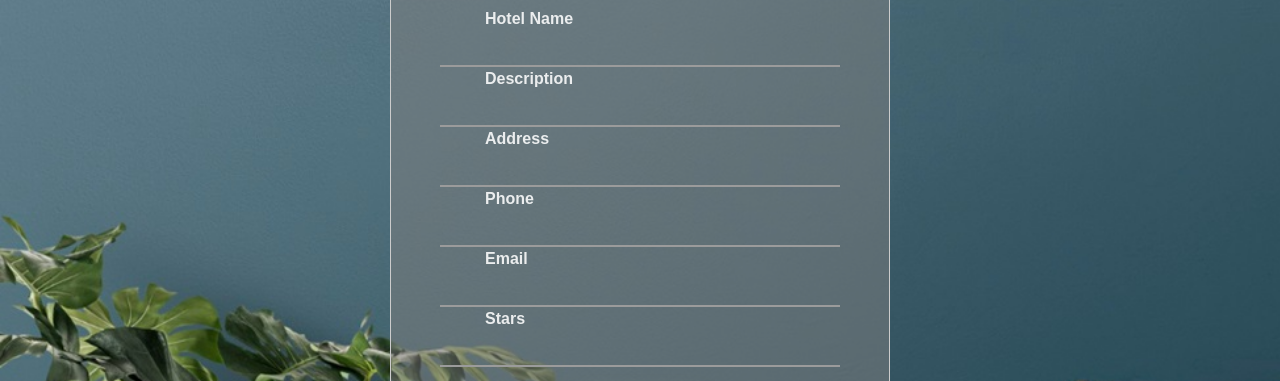
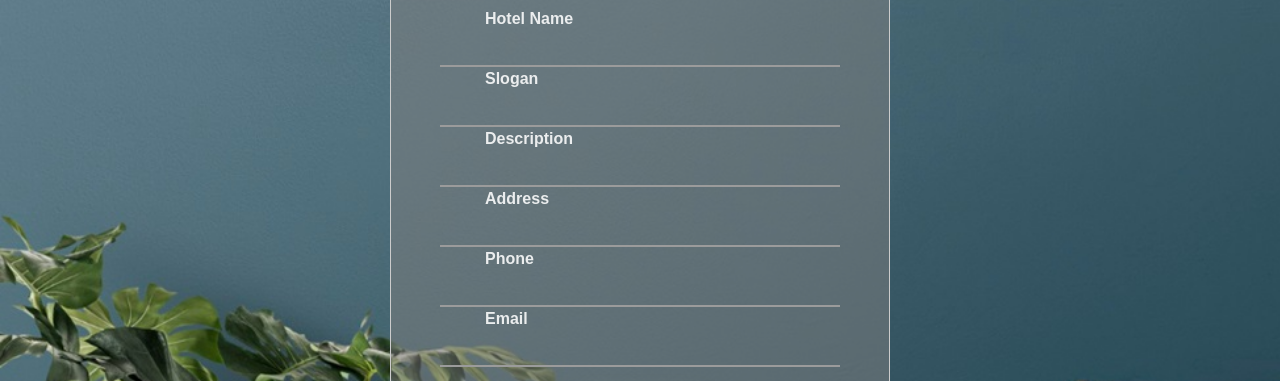
Before and after one commit to jboteo-2019465/Gauvago-FrontEnd, a React (Vite) app: page /register-hotel in a window 1280 px wide. Shown: the part 230-611 px from the top of the page. Built offline with nearby package versions, Linux system fonts and the light colour scheme; no server answers; a web font is replaced by a local one.

Commit message:
arreglo request hotel

```diff
--- a/src/components/Hotel/RegisterHotel.jsx
+++ b/src/components/Hotel/RegisterHotel.jsx
@@ -7,7 +7,6 @@ import {
     descriptionValidationMessage,
     addressValidationMessage,
     phoneValidationMessage,
-    starsValidationMessage,
     validateEmail,
     validateName,
     validatePhone,
@@ -25,6 +24,11 @@ export const RegisterHotel = ({ switchHandler }) => {
 
     const [formData, setFormData] = useState({
         nameHotel: {
+            value: '',
+            isValid: false,
+            showError: false
+        },
+        slogan: {
             value: '',
             isValid: false,
             showError: false
@@ -48,21 +52,16 @@ export const RegisterHotel = ({ switchHandler }) => {
             value: '',
             isValid: false,
             showError: false
-        },
-        stars: {
-            value: '',
-            isValid: false,
-            showError: false
         }
     });
 
     const isSubmitButtonDisabled =
         !formData.nameHotel.isValid ||
+        !formData.slogan.isValid ||
         !formData.description.isValid ||
         !formData.address.isValid ||
         !formData.phoneHotel.isValid ||
-        !formData.email.isValid ||
-        !formData.stars.isValid;
+        !formData.email.isValid ;
 
     const handleValueChange = (value, field) => {
         setFormData(prevData => ({
@@ -80,6 +79,8 @@ export const RegisterHotel = ({ switchHandler }) => {
             case 'nameHotel':
                 isValid = validateName(value);
                 break;
+            case 'slogan':
+                isValid = validateName(value)
             case 'description':
                 isValid = validateDescription(value);
                 break;
@@ -113,11 +114,11 @@ export const RegisterHotel = ({ switchHandler }) => {
         const adminToken = localStorage.getItem('authToken'); // Assumes token is the admin token
         await registerHotel(
             formData.nameHotel.value,
+            formData.slogan.value,
             formData.description.value,
             formData.address.value,
             formData.phoneHotel.value,
             formData.email.value,
-            formData.stars.value,
             adminToken
         );
     };
@@ -137,6 +138,16 @@ export const RegisterHotel = ({ switchHandler }) => {
                     type='text'
                     onBlurHandler={handleValidationOnBlur}
                     showErrorMessage={formData.nameHotel.showError}
+                    validationMessage={nameValidationMessage}
+                />
+                <Input
+                    field='slogan'
+                    label='Slogan'
+                    value={formData.slogan.value}
+                    onChangeHandler={handleValueChange}
+                    type='text'
+                    onBlurHandler={handleValidationOnBlur}
+                    showErrorMessage={formData.slogan.showError}
                     validationMessage={nameValidationMessage}
                 />
 
@@ -184,17 +195,6 @@ export const RegisterHotel = ({ switchHandler }) => {
                     validationMessage={emailValidationMessage}
                 />
 
-                <Input
-                    field='stars'
-                    label='Stars'
-                    value={formData.stars.value}
-                    onChangeHandler={handleValueChange}
-                    type='number'
-                    onBlurHandler={handleValidationOnBlur}
-                    showErrorMessage={formData.stars.showError}
-                    validationMessage={starsValidationMessage}
-                />
-
                 <button
                     type="submit"
                     disabled={isSubmitButtonDisabled || isLoading}
--- a/src/shared/hooks/useRegisterHotel.jsx
+++ b/src/shared/hooks/useRegisterHotel.jsx
@@ -20,15 +20,15 @@ const removeAuthToken = () => {
 export const useRegisterHotel = () => {
     const [isLoading, setIsLoading] = useState(false);
 
-    const registerHotel = async (nameHotel, description, address, phoneHotel, email, stars) => {
+    const registerHotel = async (nameHotel, slogan, description, address, phoneHotel, email) => {
         setIsLoading(true);
         const hotel = {
             nameHotel,
+            slogan,
             description,
             address,
             phoneHotel,
-            email,
-            stars
+            email
         };
         const response = await registerHotelRequest(hotel);
         setIsLoading(false);
```
